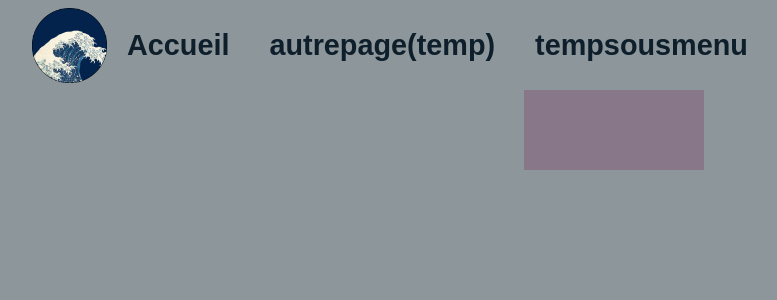
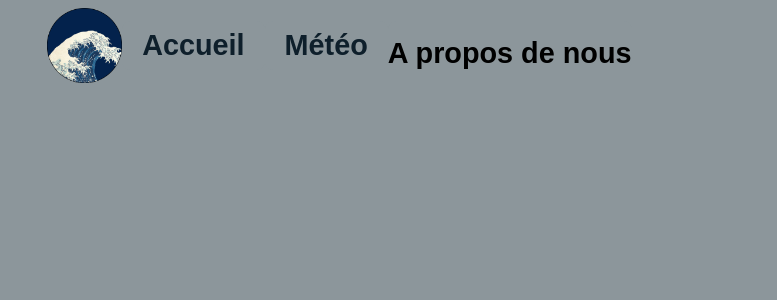
Before and after one commit to BastienGavioli/chtulhuBuntu, a PHP site: page /index.html in a window 1280 px wide. Shown: the top 300 px of the page, without its empty margins (26-803 px from the left). Run offline with PHP 8.4, Linux system fonts and the light colour scheme.

Commit message:
je fais de mon mieux

```diff
--- a/CSS/general.css
+++ b/CSS/general.css
@@ -15,7 +15,6 @@ main {
     flex-direction: column;
     width: fit-content;
     padding: min(5vh,40px) 7vw;
-    background-color: rgba(131, 90, 119, 0.5);
 }
 
 main > article {
--- a/index.html
+++ b/index.html
@@ -17,22 +17,16 @@
 
     <nav>
         <ul id="menu">
-            <li><a href="accueil.html">Accueil</a></li>
-            <li><a href="autrepage.html">autrepage(temp)</a></li>
-            <li><a href="possiblesousmenu.html">tempsousmenu</a>
-                <ul class="sousMenuNR">
-                    <li><a href="1.html">1</a></li>
-                    <li><a href="2.html">2</a></li>
-                    <li><a href="3.html">3</a></li>
-                </ul>
-            </li>
+            <li><a href="index.html">Accueil</a></li>
+            <li><a href="meteo.html">Météo</a></li>
+            <li><a href="apropos.html"></a>A propos de nous</li>
         </ul>
     </nav>
 
     <div id="burger">
         <img alt="burger" id="imgBurger" src="./assets/burger.png">
         <ul id="menuBurger">
-            <li><a href="accueil.html">Accueil</a></li>
+            <li><a href="index.html">Accueil</a></li>
             <li><a href="autrepage.html">autrepage(temp)</a></li>
             <li><a href="possiblesousmenu.html">tempsousmenu</a>
               <ul class="sousMenuNR">
```
Also changed, not shown: 1 other file.
